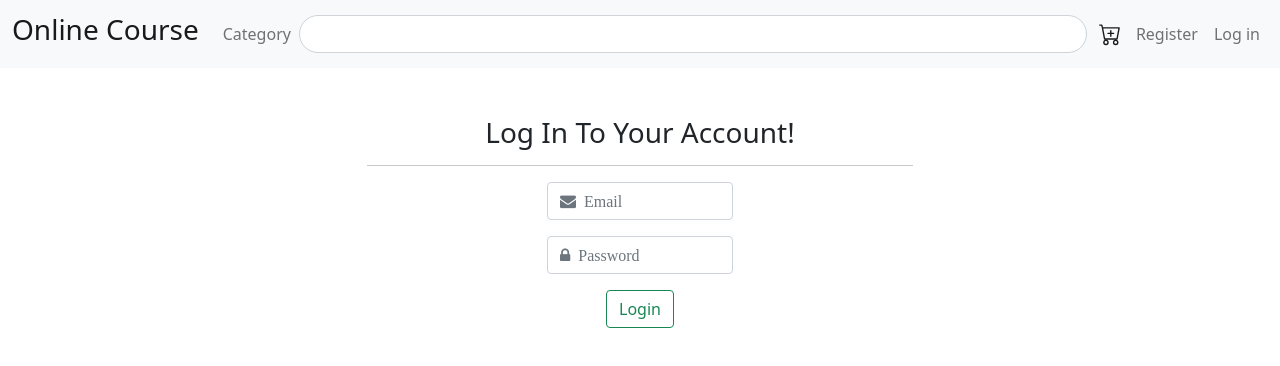
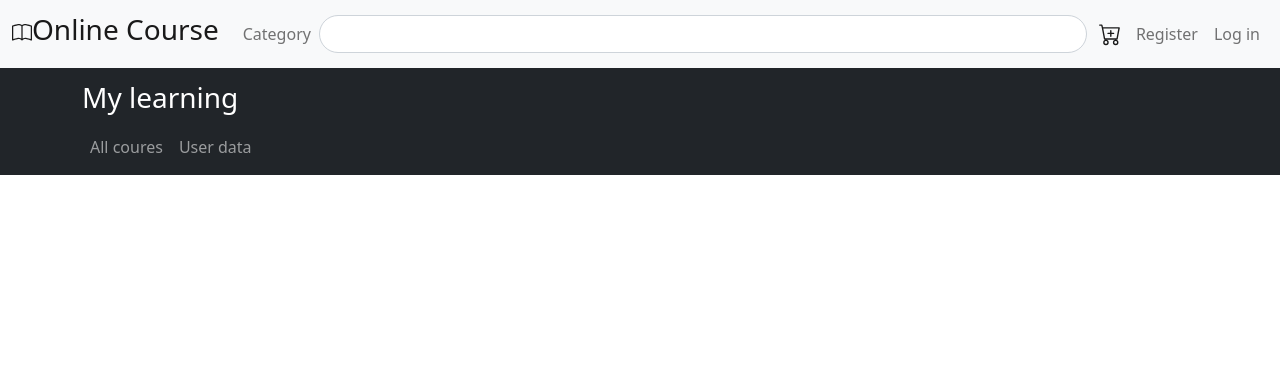
Before and after one commit to dybbuk555/online-course, a React (Create React App) app: page /user/login in a window 1280 px wide. Shown: the top 366 px of the page. Built offline with nearby package versions, Linux system fonts and the light colour scheme.

Commit message:
user space

```diff
--- a/package.json
+++ b/package.json
@@ -9,7 +9,7 @@
     "axios": "^0.26.0",
     "babel-plugin-macros": "^3.1.0",
     "font-awesome": "^4.7.0",
-    "history": "^5.3.0",
+    "history": "^4.10.1",
     "jwt-decode": "^3.1.2",
     "lodash": "^4.17.21",
     "react": "^17.0.2",
--- a/src/actions/index.js
+++ b/src/actions/index.js
@@ -9,7 +9,7 @@
   DELETE_STREAM,
   EDIT_STREAM,
 } from "./types";
-import history from "./../history";
+import history from "./../helpers/history";
 import { authHeader } from "../helpers/auth-header";
 
 export const userSignIn =
@@ -22,6 +22,7 @@
         const jwtDecoded = jwt(response.data.jwtToken);
         localStorage.setItem("user", JSON.stringify(response.data)); // local: encoeded
         dispatch({ type: SIGN_IN, payload: jwtDecoded }); // reducer state: decoded
+        history.push("/");
       })
       .catch((error) => {
         console.log("error in sign in:", error);
@@ -33,6 +34,7 @@
 export const userLogout = () => {
   console.log("action: signout:");
   localStorage.removeItem("user");
+  history.push("/");
   return {
     type: SIGN_OUT,
   };
@@ -46,6 +48,7 @@
     const jwtDecoded = jwt(token);
     localStorage.setItem("user", JSON.stringify(response.data)); // local: encoeded
     dispatch({ type: SIGN_IN, payload: jwtDecoded }); // reducer state: decoded
+    history.push("/");
   } else {
     console.log(
       "oops something went wrong in user register and here's the response"
--- a/src/components/App.js
+++ b/src/components/App.js
@@ -1,25 +1,30 @@
 import React from "react";
-import { BrowserRouter as Router, Route, Switch } from "react-router-dom";
+import { Router, Route, Switch } from "react-router-dom";
 import StreamCreate from "./streams/StreamCreate";
 import StreamEdit from "./streams/StreamEdit";
 import StreamDelete from "./streams/StreamDelete";
 import StreamShow from "./streams/StreamShow";
 import StreamList from "./streams/StreamList";
 import Header from "./header/Header";
-import history from "../history";
+
 //
 import UserRegister from "./users/UserRegister";
 import UserLogin from "./users/UserLogin";
 import UserLogout from "./users/UserLogout";
+import UserShow from "./users/UserShow";
+import history from "../helpers/history";
 
 const App = () => {
   console.log(window.location);
   return (
     <div className="">
-      <Router>
+      <Router history={history}>
         <div>
           <Header />
           <Switch>
+            <Route path="/user/">
+              <UserShow />
+            </Route>
             <Route path="/user/register">
               <UserRegister />
             </Route>
@@ -32,6 +37,19 @@
             <Route path="/user/myspace">
               <h1>this is my space</h1>
             </Route>
+            <Route path="/user/register">
+              <UserRegister />
+            </Route>
+
+            {/* <Route path="/user/register" exact component={UserRegister} />
+            <Route path="/user/register" exact component={UserRegister} />
+            <Route path="/user/login" exact component={UserLogin} />
+            <Route path="/user/logout" exact component={UserLogout} /> */}
+            {/* <Route
+              path="/user/myspace"
+              exact
+              component={<h1>this is my sapce</h1>}
+            /> */}
 
             {/* <Route path="/user/register" exact component={UserRegister} />
             <Route path="/user/login" exact component={UserLogin} />
--- a/src/components/header/Header.js
+++ b/src/components/header/Header.js
@@ -12,7 +12,7 @@
       return (
         <Fragment>
           <li className="nav-item">
-            <Link to="/user/mySpace" className="nav-link">
+            <Link to="/user/" className="nav-link">
               My Space
             </Link>
           </li>
@@ -45,7 +45,19 @@
     <div className="navbar navbar-expand-md navbar-light light bg-light">
       <div className="container-fluid">
         <Link to="/" className="navbar-brand">
-          <h3> Online Course</h3>
+          <h3>
+            <svg
+              xmlns="http://www.w3.org/2000/svg"
+              width="20"
+              height="20"
+              fill="currentColor"
+              class="bi bi-book"
+              viewBox="0 0 16 16"
+            >
+              <path d="M1 2.828c.885-.37 2.154-.769 3.388-.893 1.33-.134 2.458.063 3.112.752v9.746c-.935-.53-2.12-.603-3.213-.493-1.18.12-2.37.461-3.287.811V2.828zm7.5-.141c.654-.689 1.782-.886 3.112-.752 1.234.124 2.503.523 3.388.893v9.923c-.918-.35-2.107-.692-3.287-.81-1.094-.111-2.278-.039-3.213.492V2.687zM8 1.783C7.015.936 5.587.81 4.287.94c-1.514.153-3.042.672-3.994 1.105A.5.5 0 0 0 0 2.5v11a.5.5 0 0 0 .707.455c.882-.4 2.303-.881 3.68-1.02 1.409-.142 2.59.087 3.223.877a.5.5 0 0 0 .78 0c.633-.79 1.814-1.019 3.222-.877 1.378.139 2.8.62 3.681 1.02A.5.5 0 0 0 16 13.5v-11a.5.5 0 0 0-.293-.455c-.952-.433-2.48-.952-3.994-1.105C10.413.809 8.985.936 8 1.783z" />
+            </svg>
+            Online Course
+          </h3>
         </Link>
         <button
           className="navbar-toggler"
@@ -60,10 +72,7 @@
         </button>
 
         <div className="collapse navbar-collapse" id="navbarNav">
-          <ul
-            className="navbar-nav"
-            style={{ whiteSpace: "nowrap", display: "inline-block" }}
-          >
+          <ul className="navbar-nav">
             <li className="nav-item">
               <Link to="/" className="nav-link">
                 Category
--- a/src/components/streams/StreamDelete.js
+++ b/src/components/streams/StreamDelete.js
@@ -1,6 +1,6 @@
 import React, { useEffect } from "react";
 import Modal from "../Modal";
-import history from "../../history";
+import history from "../../helpers/history";
 import { connect } from "react-redux";
 import { fetchStream, deleteStreams } from "../../actions";
 
--- a/src/components/users/UserForm.js
+++ b/src/components/users/UserForm.js
@@ -29,6 +29,7 @@
             {...input}
             placeholder={placeholder}
             type={type}
+            autoComplete="on"
           />
         </i>
 
--- a/src/components/users/UserShow.js
+++ b/src/components/users/UserShow.js
@@ -0,0 +1,52 @@
+import React from "react";
+import { connect } from "react-redux";
+import { Link } from "react-router-dom";
+
+class UserShow extends React.Component {
+  render() {
+    return (
+      <div className="navbar navbar-dark dark bg-dark">
+        <div className="container">
+          <div className="align-items-start flex-column">
+            <div className="row">
+              <Link to="/" className="navbar-brand">
+                <h3> My learning</h3>
+              </Link>
+            </div>
+
+            <ul className="navbar-nav flex-row">
+              <li className="nav-item mx-2">
+                <Link to="/" className="nav-link">
+                  All coures
+                </Link>
+              </li>
+              <li className="nav-item mx-2">
+                <Link to="/" className="nav-link">
+                  User data
+                </Link>
+              </li>
+            </ul>
+          </div>
+        </div>
+
+        {/* <div className="container">
+          <div className="block">
+            <Link to="/" className="navbar-brand col">
+              <h3> My learning lor</h3>
+            </Link>
+          </div>
+          <div className="block">
+            <h3 className="" style={{ color: "white" }}>
+              asfas
+            </h3>
+          </div>
+        </div> */}
+      </div>
+    );
+  }
+}
+
+const mapStateToProps = (state) => {
+  return state;
+};
+export default connect(mapStateToProps, {})(UserShow);
```
Also changed, not shown: src/helpers/history.js (renamed from src/history.js), 1 other file (tests, documents, lock files or other folders).
